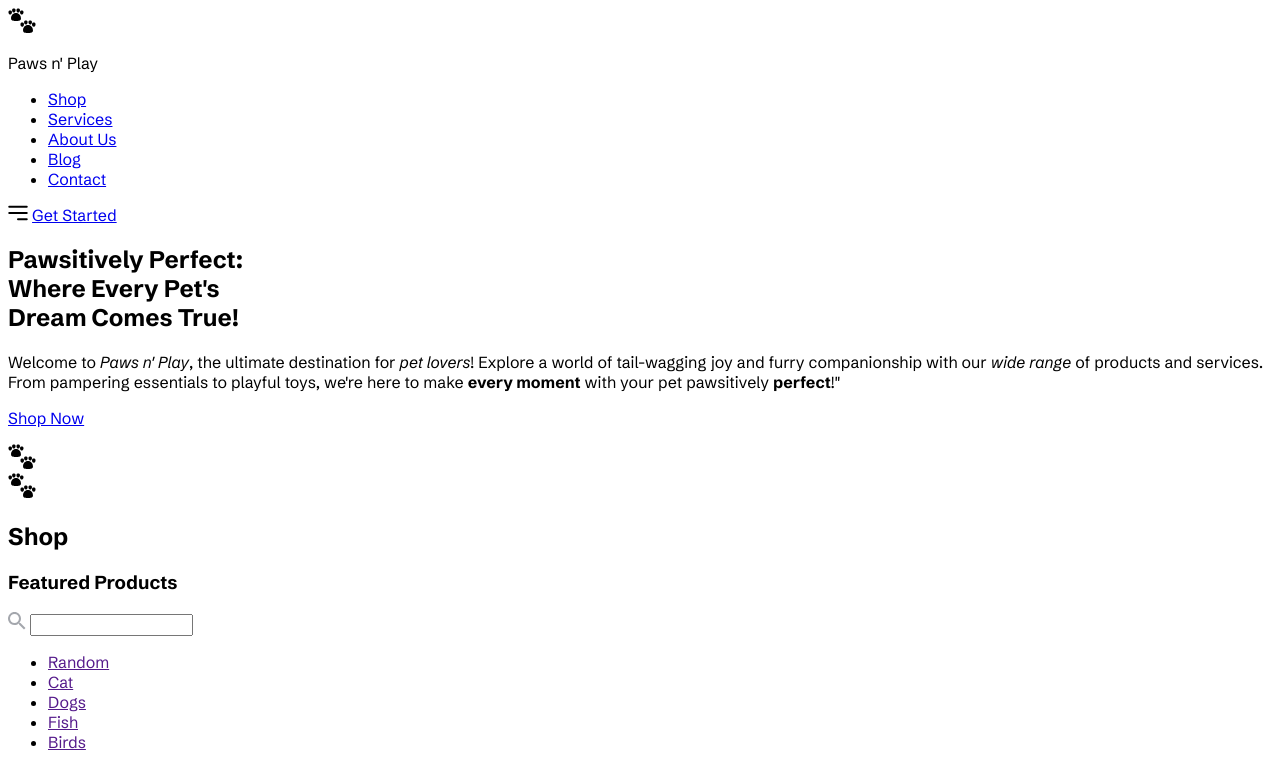
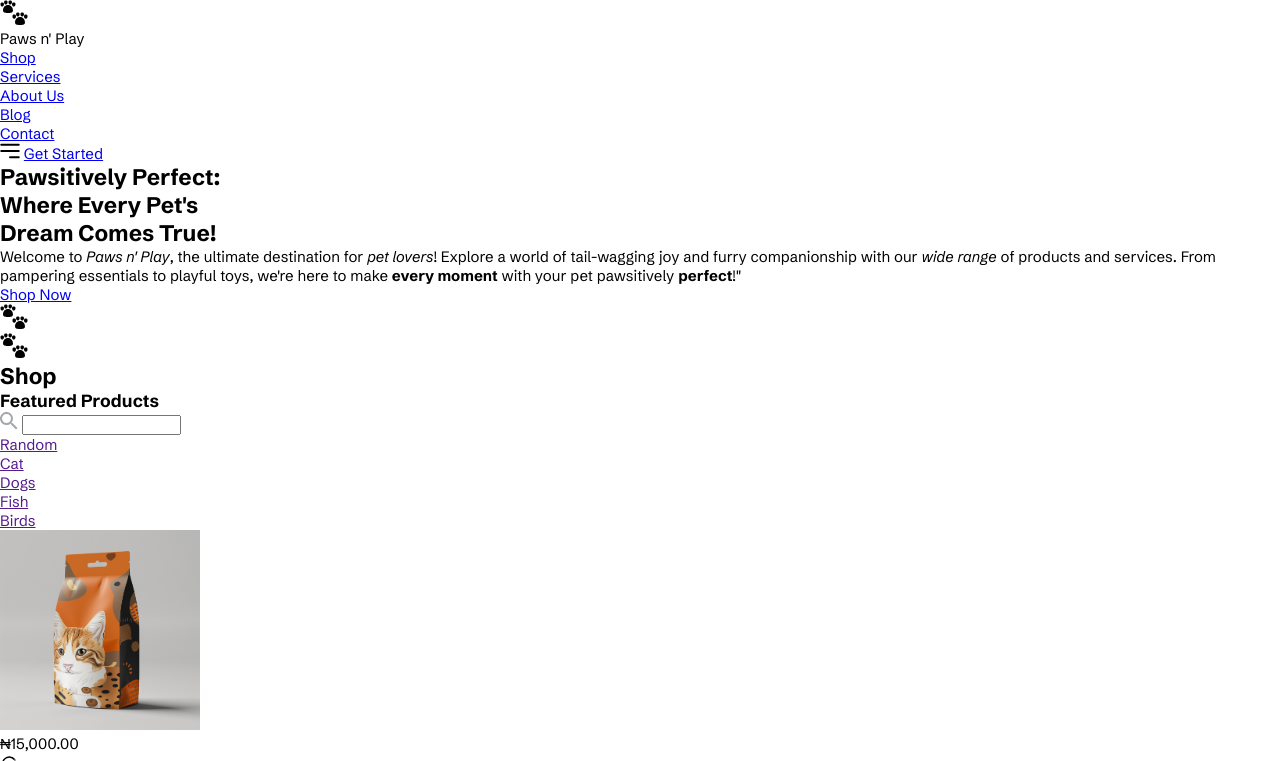
Before and after one commit to GabrielMaida/pawsnplay-responsive, a plain HTML site: page docs/index.html in a window 1280 px wide. Shown: the top 761 px of the page. Drawn offline with Linux system fonts and the light colour scheme.

Commit message:
add: First layers declared: reset and colors

```diff
--- a/docs/styles.css
+++ b/docs/styles.css
@@ -1,10 +1,38 @@
 @import url('https://fonts.googleapis.com/css2?family=Schibsted+Grotesk:ital,wght@0,400..900;1,400..900&display=swap');
 
+/* Declaring layers in order of priority */
+@layer reset, colors;
 
-* {
-    font-family: "Schibsted Grotesk", sans-serif;
+/* Reset CSS */
+@layer reset{
+    * {
+        margin: 0;
+        padding: 0;
+        box-sizing: border-box;
+        font-family: "Schibsted Grotesk", sans-serif;
+    }
+
+    html, body{
+        width: 100%;
+        overflow-x: hidden;
+        font-size: 15px;
+
+        /* Temporary */
+        img{
+            max-height: 200px;
+        }
+
+    }
 }
 
-img{
-    max-height: 200px;
+/* Color variables */
+@layer colors{
+    :root{
+        --light-bg: #ffffff;
+        --dark-bg: #101828;
+        --dark-text: #101828;
+        --light-text: #ffffff;
+        --primary-color: #1a2845;
+        --secondary-color: #FFFFFF;
+    }
 }
```
